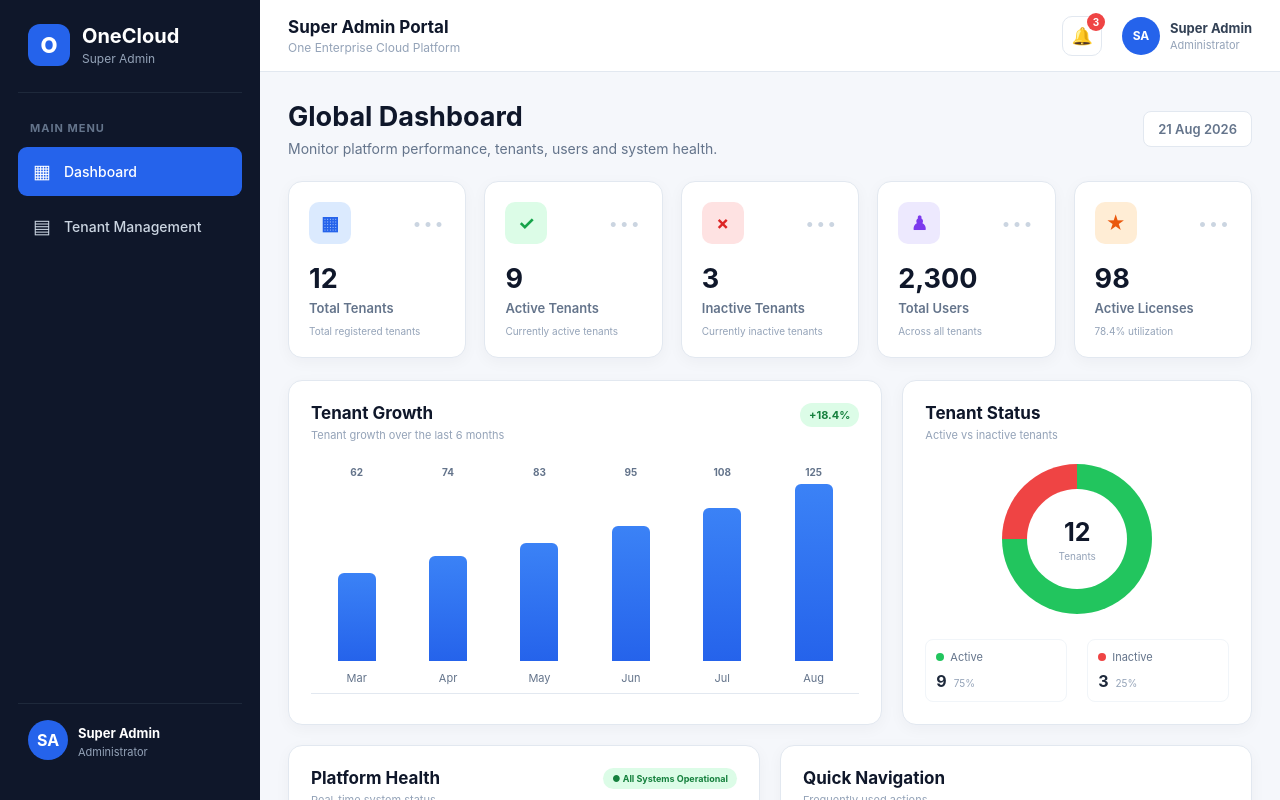
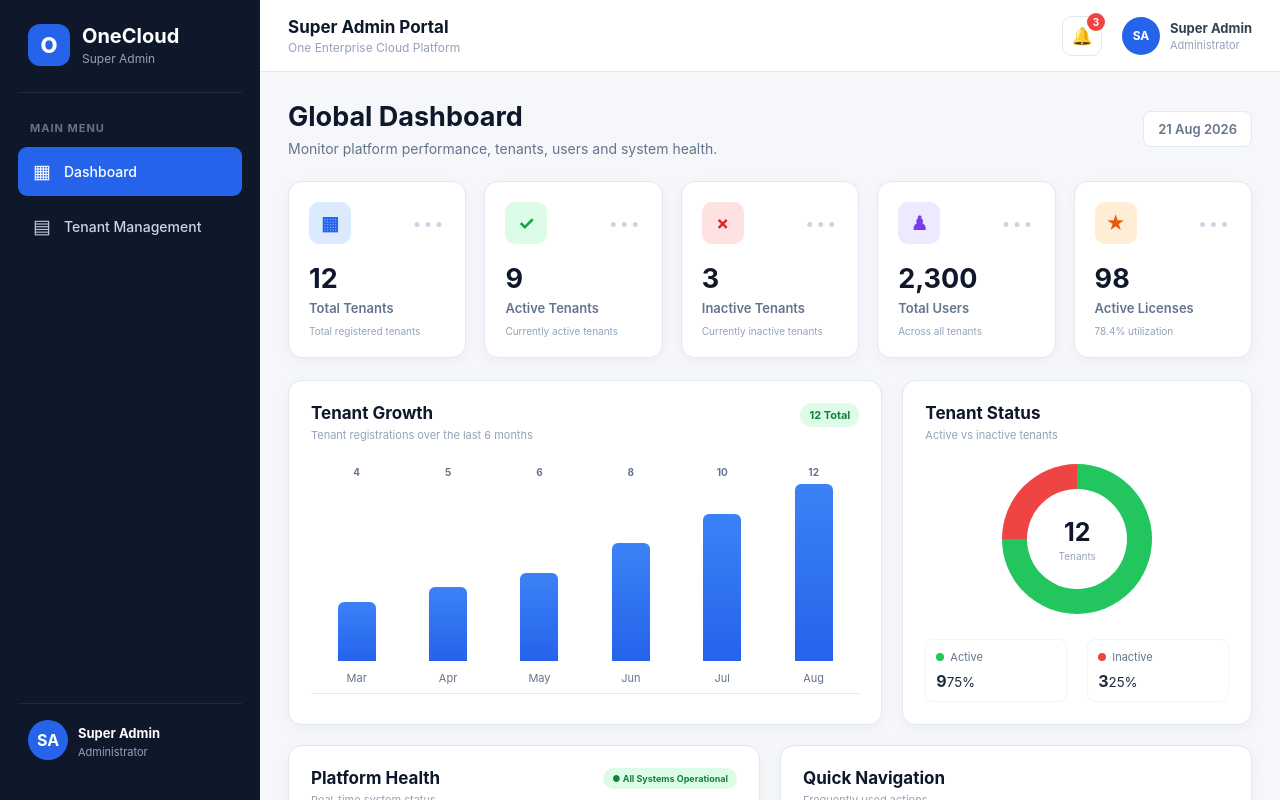
Before and after one commit to Vennelagopichand/onecloud-super-admin, a React (Vite) app: page / in a window 1280 px wide. Shown: the top 800 px of the page. Built offline with nearby package versions, Linux system fonts and the light colour scheme.

Commit message:
Updated changes

```diff
--- a/src/components/dashboard/TenantGrowthChart.tsx
+++ b/src/components/dashboard/TenantGrowthChart.tsx
@@ -1,33 +1,33 @@
-const tenantGrowthData = [
-  {
-    month: "Mar",
-    value: 62,
-  },
-  {
-    month: "Apr",
-    value: 74,
-  },
-  {
-    month: "May",
-    value: 83,
-  },
-  {
-    month: "Jun",
-    value: 95,
-  },
-  {
-    month: "Jul",
-    value: 108,
-  },
-  {
-    month: "Aug",
-    value: 125,
-  },
-];
+import { useTenants } from "../../hooks/useTenants";
 
 function TenantGrowthChart() {
+  const { data: tenants = [] } = useTenants();
+
+  const monthOrder = [
+    "Mar",
+    "Apr",
+    "May",
+    "Jun",
+    "Jul",
+    "Aug",
+  ];
+
+  /*
+    Previous months are sample platform history.
+    August is calculated from the actual tenants array.
+  */
+  const data = [
+    { month: "Mar", value: 4 },
+    { month: "Apr", value: 5 },
+    { month: "May", value: 6 },
+    { month: "Jun", value: 8 },
+    { month: "Jul", value: 10 },
+    { month: "Aug", value: tenants.length },
+  ];
+
   const maxValue = Math.max(
-    ...tenantGrowthData.map((item) => item.value)
+    ...data.map((item) => item.value),
+    1
   );
 
   return (
@@ -35,39 +35,48 @@ function TenantGrowthChart() {
       <div className="dashboard-card-header">
         <div>
           <h2>Tenant Growth</h2>
-          <p>Tenant growth over the last 6 months</p>
+
+          <p>
+            Tenant registrations over the last
+            6 months
+          </p>
         </div>
 
         <span className="growth-label">
-          +18.4%
+          {tenants.length} Total
         </span>
       </div>
 
       <div className="growth-chart">
-        {tenantGrowthData.map((item) => {
-          const height =
-            (item.value / maxValue) * 100;
+        {monthOrder.map((month) => {
+          const item = data.find(
+            (entry) => entry.month === month
+          );
+
+          const value = item?.value ?? 0;
 
           return (
             <div
               className="chart-column"
-              key={item.month}
+              key={month}
             >
               <div className="chart-bar-wrapper">
                 <span className="chart-number">
-                  {item.value}
+                  {value}
                 </span>
 
                 <div
                   className="chart-bar"
                   style={{
-                    height: `${height}%`,
+                    height: `${
+                      (value / maxValue) * 100
+                    }%`,
                   }}
                 />
               </div>
 
               <span className="chart-month">
-                {item.month}
+                {month}
               </span>
             </div>
           );
--- a/src/components/dashboard/TenantStatusChart.tsx
+++ b/src/components/dashboard/TenantStatusChart.tsx
@@ -3,29 +3,40 @@ import { useTenants } from "../../hooks/useTenants";
 function TenantStatusChart() {
   const {
     data: tenants = [],
+    isLoading,
   } = useTenants();
 
-  const activeTenants = tenants.filter(
-    (tenant) => tenant.status === "Active"
+  if (isLoading) {
+    return (
+      <div className="dashboard-card">
+        Loading tenant status...
+      </div>
+    );
+  }
+
+  const total = tenants.length;
+
+  const active = tenants.filter(
+    (tenant) =>
+      tenant.status === "Active"
   ).length;
 
-  const inactiveTenants = tenants.filter(
-    (tenant) => tenant.status === "Inactive"
+  const inactive = tenants.filter(
+    (tenant) =>
+      tenant.status === "Inactive"
   ).length;
-
-  const total = tenants.length;
 
   const activePercentage =
     total > 0
       ? Math.round(
-          (activeTenants / total) * 100
+          (active / total) * 100
         )
       : 0;
 
   const inactivePercentage =
     total > 0
       ? Math.round(
-          (inactiveTenants / total) * 100
+          (inactive / total) * 100
         )
       : 0;
 
@@ -34,7 +45,10 @@ function TenantStatusChart() {
       <div className="dashboard-card-header">
         <div>
           <h2>Tenant Status</h2>
-          <p>Active vs inactive tenants</p>
+
+          <p>
+            Active vs inactive tenants
+          </p>
         </div>
       </div>
 
@@ -50,6 +64,7 @@ function TenantStatusChart() {
         >
           <div className="donut-center">
             <strong>{total}</strong>
+
             <span>Tenants</span>
           </div>
         </div>
@@ -58,31 +73,33 @@ function TenantStatusChart() {
           <div className="legend-item">
             <div>
               <span className="legend-dot active-dot" />
-              Active
+
+              <span>Active</span>
             </div>
 
             <strong>
-              {activeTenants}
+              {active}
             </strong>
 
-            <span>
+            <small>
               {activePercentage}%
-            </span>
+            </small>
           </div>
 
           <div className="legend-item">
             <div>
               <span className="legend-dot inactive-dot" />
-              Inactive
+
+              <span>Inactive</span>
             </div>
 
             <strong>
-              {inactiveTenants}
+              {inactive}
             </strong>
 
-            <span>
+            <small>
               {inactivePercentage}%
-            </span>
+            </small>
           </div>
         </div>
       </div>
```
